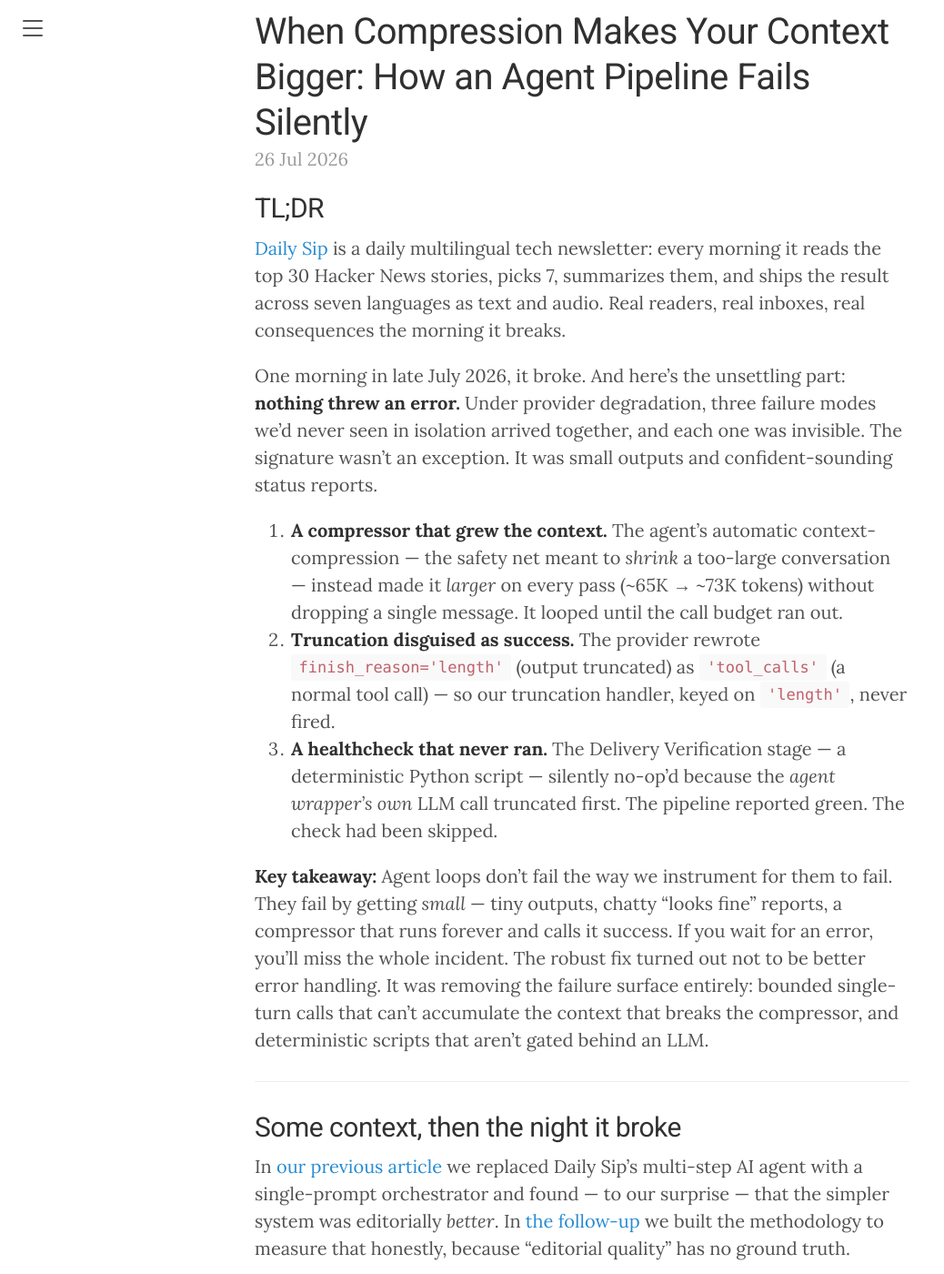
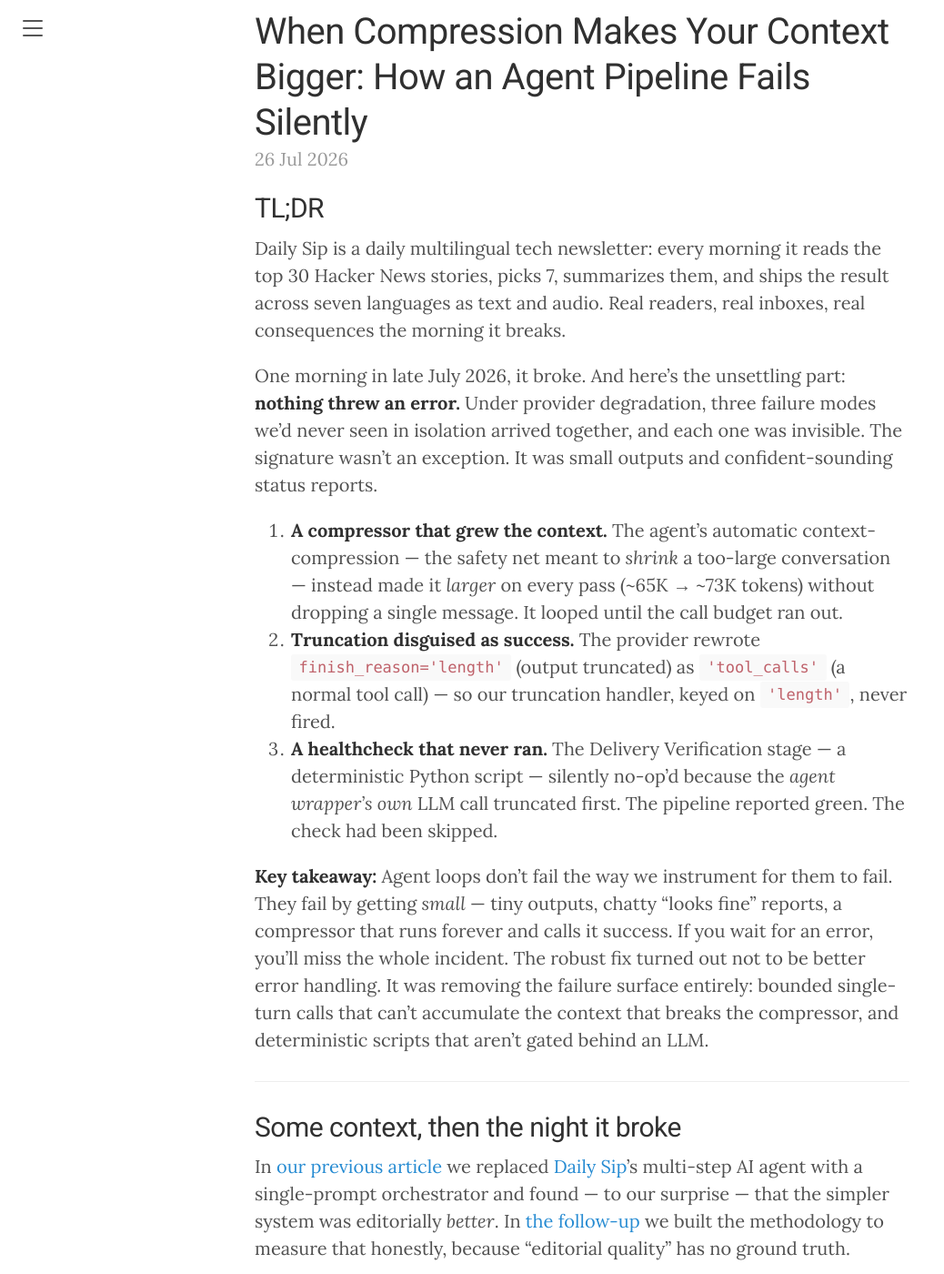
Before and after one commit to shrwnsan/research, a Jekyll site: the page built from _posts/2026-07-26-when-compression-makes-your-context-bigger.md, in a window 1280 px wide and 1400 px high, scrolled down 191 px. Shown: the whole window at 91% size, without its empty margins (0-1038 px from the left). Built offline with Jekyll 4.4.1, drawn with Linux system fonts in a browser that asks for light colours; part of the change alters nothing that is shown.

```diff
--- a/_posts/2026-07-26-when-compression-makes-your-context-bigger.md
+++ b/_posts/2026-07-26-when-compression-makes-your-context-bigger.md
@@ -9,7 +9,7 @@ tags: [ai, agentic-systems, llm, incident, observability, case-study, production
 
 ## TL;DR
 
-[Daily Sip](https://sipr.cc) is a daily multilingual tech newsletter: every morning it reads the top 30 Hacker News stories, picks 7, summarizes them, and ships the result across seven languages as text and audio. Real readers, real inboxes, real consequences the morning it breaks.
+Daily Sip is a daily multilingual tech newsletter: every morning it reads the top 30 Hacker News stories, picks 7, summarizes them, and ships the result across seven languages as text and audio. Real readers, real inboxes, real consequences the morning it breaks.
 
 One morning in late July 2026, it broke. And here's the unsettling part: **nothing threw an error.** Under provider degradation, three failure modes we'd never seen in isolation arrived together, and each one was invisible. The signature wasn't an exception. It was small outputs and confident-sounding status reports.
 
@@ -23,7 +23,7 @@ One morning in late July 2026, it broke. And here's the unsettling part: **nothi
 
 ## Some context, then the night it broke
 
-In [our previous article]({{ site.baseurl }}/the-simplification-paradox/) we replaced Daily Sip's multi-step AI agent with a single-prompt orchestrator and found — to our surprise — that the simpler system was editorially *better*. In [the follow-up]({{ site.baseurl }}/evaluating-the-unevaluable/) we built the methodology to measure that honestly, because "editorial quality" has no ground truth.
+In [our previous article]({{ site.baseurl }}/the-simplification-paradox/) we replaced [Daily Sip](https://sipr.cc)'s multi-step AI agent with a single-prompt orchestrator and found — to our surprise — that the simpler system was editorially *better*. In [the follow-up]({{ site.baseurl }}/evaluating-the-unevaluable/) we built the methodology to measure that honestly, because "editorial quality" has no ground truth.
 
 One thread ran through both: a growing distrust of the long-running agent loop as a production dependency. It's stateful, opaque, and holds together beautifully until the morning it doesn't. This is the story of that morning.
 
```
